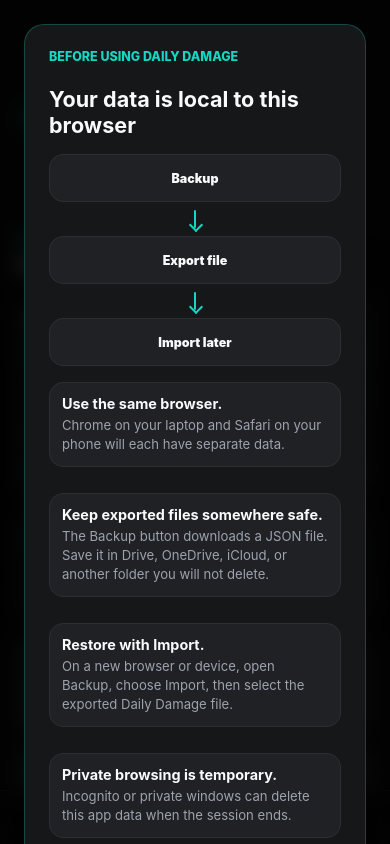
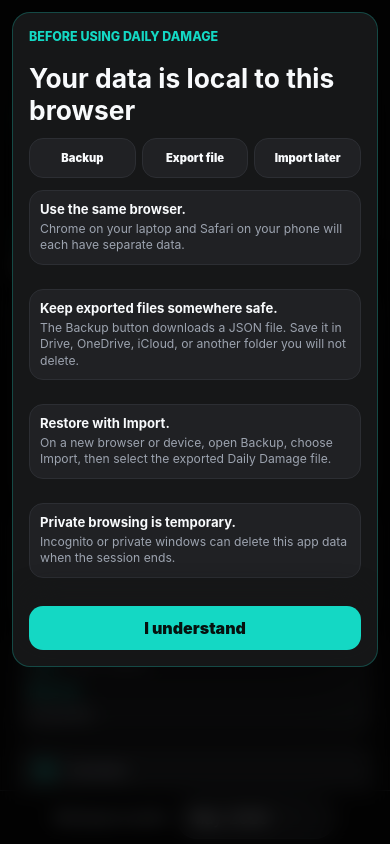
Before and after one commit to jrrcode/DailyDamage, a React (Vite) app: page / in a window 390 px wide. Built offline with nearby package versions, Linux system fonts and the light colour scheme.

Commit message:
Improve first-time modal on mobile

```diff
--- a/styles.css
+++ b/styles.css
@@ -487,12 +487,15 @@ h2 {
 .owner-reminder {
   display: grid;
   width: min(500px, 100%);
+  max-height: calc(100dvh - 48px);
   gap: 16px;
   border: 1px solid rgba(20, 216, 196, 0.26);
   border-radius: 20px;
   padding: 24px;
+  overflow-y: auto;
   background: var(--surface);
   box-shadow: 0 24px 90px rgba(0, 0, 0, 0.58);
+  overscroll-behavior: contain;
 }
 
 .owner-reminder h2 {
@@ -560,6 +563,10 @@ h2 {
   color: var(--muted);
   font-size: 0.82rem;
   line-height: 1.45;
+}
+
+.owner-reminder > .primary-action {
+  min-height: 44px;
 }
 
 .delete-modal h2 {
@@ -2260,20 +2267,62 @@ h2 {
     transform: translateX(50%);
   }
 
+  .modal-backdrop {
+    align-items: start;
+    padding: max(12px, env(safe-area-inset-top)) max(12px, env(safe-area-inset-right)) max(12px, env(safe-area-inset-bottom)) max(12px, env(safe-area-inset-left));
+    overflow-y: auto;
+  }
+
+  .owner-reminder {
+    width: 100%;
+    max-height: calc(100dvh - 24px);
+    gap: 12px;
+    border-radius: 18px;
+    padding: 16px;
+  }
+
+  .owner-reminder h2 {
+    font-size: clamp(1.25rem, 7vw, 1.65rem);
+  }
+
   .owner-backup-flow {
-    grid-template-columns: 1fr;
+    grid-template-columns: repeat(3, minmax(0, 1fr));
+    gap: 6px;
+  }
+
+  .owner-backup-flow span {
+    min-height: 40px;
+    padding: 0 6px;
+    font-size: 0.7rem;
   }
 
   .owner-backup-flow i {
-    width: 2px;
-    height: 18px;
-    justify-self: center;
-  }
-
-  .owner-backup-flow i::after {
-    margin-top: 10px;
-    margin-left: -3px;
-    transform: rotate(135deg);
+    display: none;
+  }
+
+  .owner-reminder-list {
+    gap: 8px;
+  }
+
+  .owner-reminder-list p {
+    padding: 10px;
+  }
+
+  .owner-reminder-list strong {
+    font-size: 0.82rem;
+  }
+
+  .owner-reminder-list span {
+    font-size: 0.76rem;
+    line-height: 1.35;
+  }
+
+  .owner-reminder > .primary-action {
+    position: sticky;
+    bottom: -1px;
+    z-index: 1;
+    width: 100%;
+    box-shadow: 0 -12px 26px var(--surface);
   }
 
   .workspace {
```
